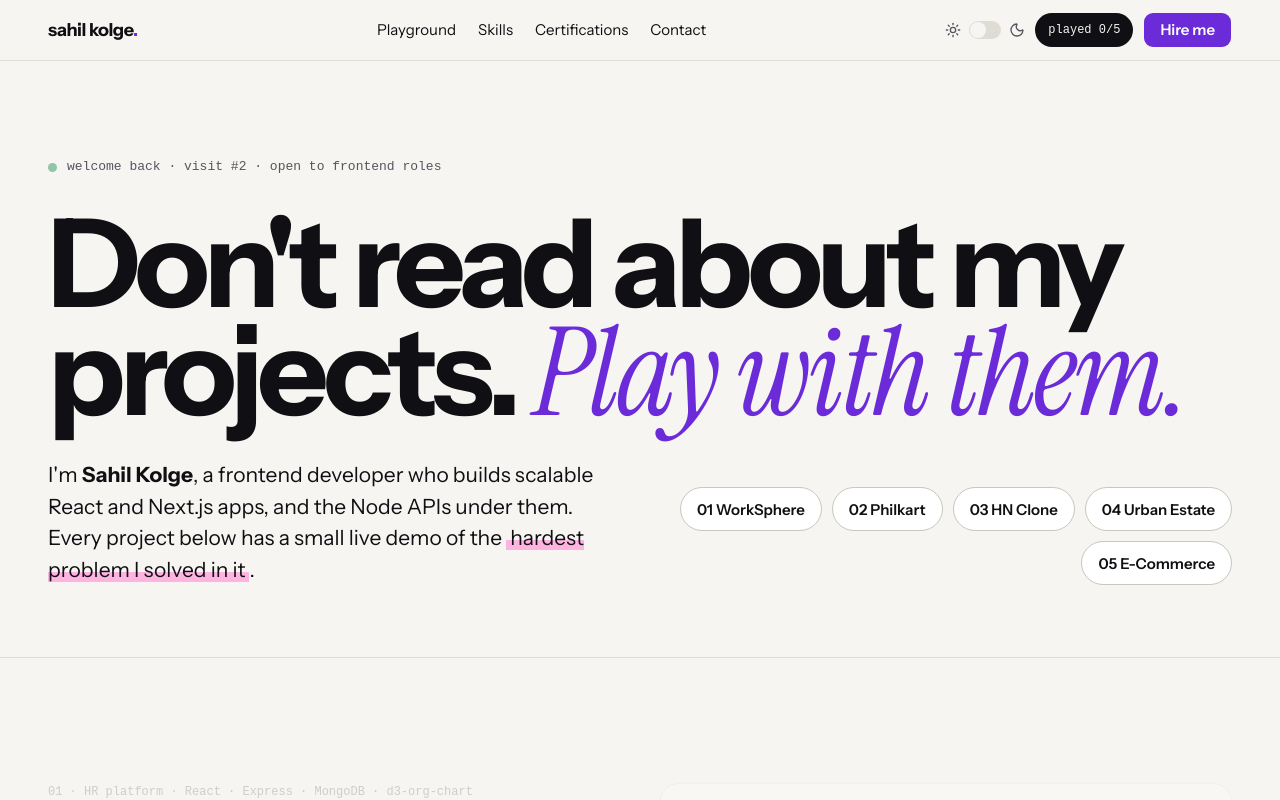
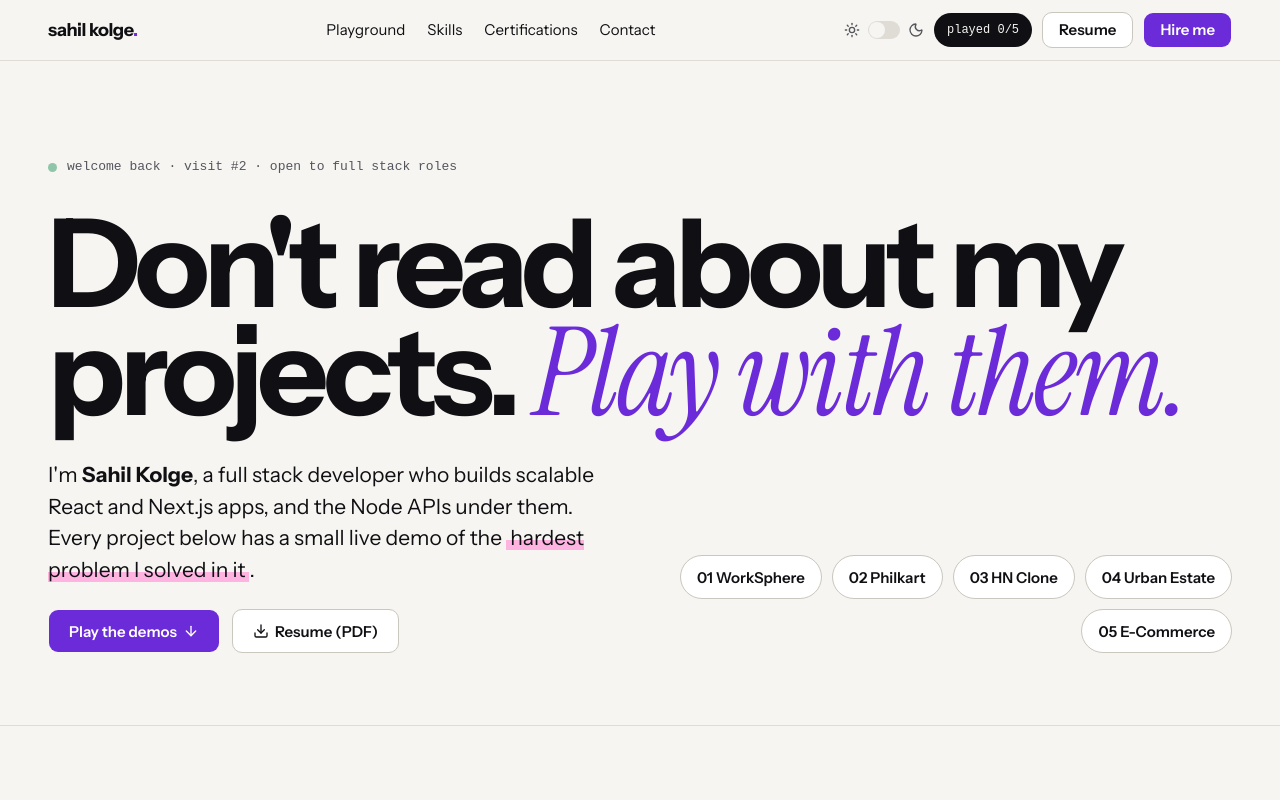
Before and after one commit to sahil-dev28/sahilkolge-playground, a React (Vite) app: page / in a window 1280 px wide. Shown: the top 800 px of the page. Built offline with nearby package versions, Linux system fonts and the light colour scheme; a web font is replaced by a local one.

Commit message:
feat: add resume links and full stack title

```diff
--- a/index.html
+++ b/index.html
@@ -3,8 +3,8 @@
   <head>
     <meta charset="UTF-8" />
     <meta name="viewport" content="width=device-width, initial-scale=1.0" />
-    <title>Sahil Kolge · Frontend Developer</title>
-    <meta name="description" content="Sahil Kolge, frontend developer. React, Next.js and TypeScript projects you can actually play with." />
+    <title>Sahil Kolge · Full Stack Developer</title>
+    <meta name="description" content="Sahil Kolge, full stack developer. React, Next.js and TypeScript projects you can actually play with." />
     <script>
       (function () {
         try {
--- a/src/components/Contact.tsx
+++ b/src/components/Contact.tsx
@@ -1,7 +1,7 @@
 import { ArrowUpRight } from "lucide-react";
 import { buttonVariants } from "@/components/ui/button";
 import { Separator } from "@/components/ui/separator";
-import { CONTACT } from "@/data";
+import { CONTACT, RESUME_URL } from "@/data";
 import type { Mode } from "@/lib/storage";
 import { cn } from "@/lib/utils";
 
@@ -11,7 +11,8 @@ interface ContactProps {
   mode: Mode;
 }
 
-const SOCIAL = [
+const LINKS = [
+  ["Resume (PDF)", RESUME_URL],
   ["GitHub", CONTACT.github],
   ["LinkedIn", CONTACT.linkedin],
 ] as const;
@@ -36,7 +37,7 @@ export default function Contact({ playedCount, total, mode }: ContactProps) {
           >
             {CONTACT.email}
           </a>
-          {SOCIAL.map(([label, href]) => (
+          {LINKS.map(([label, href]) => (
             <a
               key={label}
               href={href}
--- a/src/components/Hero.tsx
+++ b/src/components/Hero.tsx
@@ -1,6 +1,6 @@
-import { Check } from "lucide-react";
+import { ArrowDown, Check, Download } from "lucide-react";
 import { buttonVariants } from "@/components/ui/button";
-import { PROJECTS, type Played } from "@/data";
+import { PROJECTS, RESUME_URL, type Played } from "@/data";
 import { cn } from "@/lib/utils";
 
 interface HeroProps {
@@ -11,8 +11,8 @@ interface HeroProps {
 export default function Hero({ visits, played }: HeroProps) {
   const greeting =
     visits > 1
-      ? `welcome back · visit #${visits} · open to frontend roles`
-      : "open to frontend roles · new here? start with 01";
+      ? `welcome back · visit #${visits} · open to full stack roles`
+      : "open to full stack roles · Mumbai, India";
 
   return (
     <section id="top" className="wrap flex flex-col gap-8 pt-24 pb-18">
@@ -27,11 +27,29 @@ export default function Hero({ visits, played }: HeroProps) {
         </span>
       </h1>
       <div className="grid grid-cols-[repeat(auto-fit,minmax(min(380px,100%),1fr))] items-end gap-8 motion-safe:animate-rise motion-safe:[animation-delay:350ms]">
-        <p className="m-0 max-w-[600px] text-[21px] leading-normal text-pretty">
-          I'm <strong>Sahil Kolge</strong>, a frontend developer who builds scalable React and Next.js apps, and the
-          Node APIs under them. Every project below has a small live demo of the{" "}
-          <span className="hl-mark">hardest problem I solved in it</span>.
-        </p>
+        <div className="flex flex-col gap-6">
+          <p className="m-0 max-w-[600px] text-[21px] leading-normal text-pretty">
+            I'm <strong>Sahil Kolge</strong>, a full stack developer who builds scalable React and Next.js apps, and
+            the Node APIs under them. Every project below has a small live demo of the{" "}
+            <span className="hl-mark">hardest problem I solved in it</span>.
+          </p>
+          <div className="flex flex-wrap gap-3">
+            <a href="#work" className={buttonVariants({ className: "h-11 rounded-[10px] px-5 text-[15px] font-semibold" })}>
+              Play the demos <ArrowDown aria-hidden />
+            </a>
+            <a
+              href={RESUME_URL}
+              target="_blank"
+              rel="noreferrer"
+              className={cn(
+                buttonVariants({ variant: "outline" }),
+                "h-11 rounded-[10px] border-line-2 bg-card px-5 text-[15px] font-semibold dark:border-line-2 dark:bg-card dark:hover:bg-muted"
+              )}
+            >
+              <Download aria-hidden /> Resume (PDF)
+            </a>
+          </div>
+        </div>
         <div className="flex flex-wrap justify-start gap-2.5 sm:justify-end">
           {PROJECTS.map((p, i) => {
             const done = Boolean(played[p.id]);
--- a/src/components/Nav.tsx
+++ b/src/components/Nav.tsx
@@ -2,7 +2,8 @@ import { Moon, Sun } from "lucide-react";
 import { Badge } from "@/components/ui/badge";
 import { buttonVariants } from "@/components/ui/button";
 import { Switch } from "@/components/ui/switch";
-import { CONTACT } from "@/data";
+import { CONTACT, RESUME_URL } from "@/data";
+import { cn } from "@/lib/utils";
 
 interface NavProps {
   dark: boolean;
@@ -46,6 +47,17 @@ export default function Nav({ dark, onToggleMode, playedCount, total }: NavProps
             played {playedCount}/{total}
           </Badge>
           <a
+            href={RESUME_URL}
+            target="_blank"
+            rel="noreferrer"
+            className={cn(
+              buttonVariants({ variant: "outline" }),
+              "h-9 rounded-[10px] border-line-2 bg-card px-4 text-[15px] font-semibold dark:border-line-2 dark:bg-card dark:hover:bg-muted"
+            )}
+          >
+            Resume
+          </a>
+          <a
             href={`mailto:${CONTACT.email}`}
             className={buttonVariants({ className: "h-9 rounded-[10px] px-4 text-[15px] font-semibold" })}
           >
```
Also changed, not shown: 2 other files (tests, documents, lock files or other folders).
